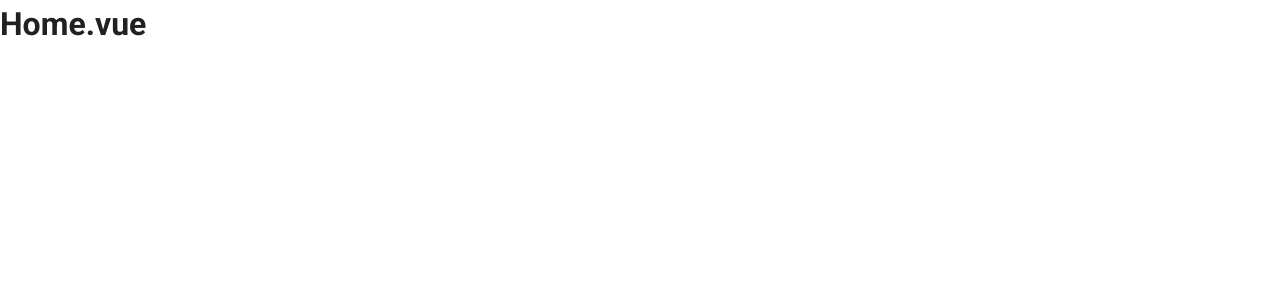
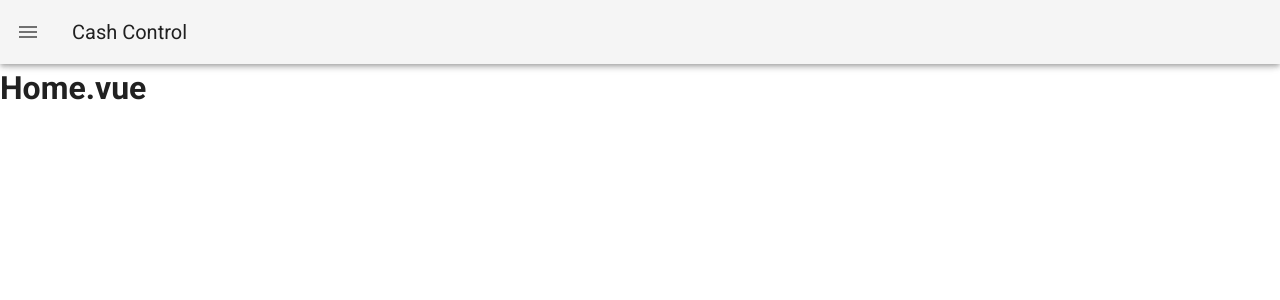
Before and after one commit to lucasromagnoli/cashcontrol-spa, a Vue app: page / in a window 1280 px wide. Shown: the top 300 px of the page. Built offline with nearby package versions, Linux system fonts and the light colour scheme.

Commit message:
Iniciando o layout-master

```diff
--- a/src/App.vue
+++ b/src/App.vue
@@ -1,11 +1,15 @@
 <template>
   <v-app>
+    <the-header-and-sidebar :drawer="drawer" />
     <v-main><router-view></router-view></v-main>
   </v-app>
 </template>
 
 <script>
+import TheHeaderAndSidebar from './components/layout/TheHeaderAndSidebar.vue';
+
 export default {
+  components: { TheHeaderAndSidebar },
   name: 'App',
 };
 </script>
--- /dev/null
+++ b/src/components/layout/TheHeaderAndSidebar.vue
@@ -0,0 +1,28 @@
+<template>
+  <div>
+    <v-navigation-drawer v-model="drawer" app>
+      <v-sheet color="grey lighten-4" class="pa-4">
+        <v-avatar class="mb-5" color="grey darken-1" size="64"></v-avatar>
+        <div>lucasr.romagnoli@gmail.com</div>
+      </v-sheet>
+    </v-navigation-drawer>
+
+    <v-app-bar app>
+      <v-app-bar-nav-icon @click="drawer = !drawer"></v-app-bar-nav-icon>
+      <v-toolbar-title>Cash Control</v-toolbar-title>
+    </v-app-bar>
+  </div>
+</template>
+
+<script>
+export default {
+  data() {
+    return {
+      drawer: false,
+    };
+  },
+};
+</script>
+
+<style>
+</style>
--- /dev/null
+++ b/src/services/base-service.js
@@ -0,0 +1,3 @@
+export default class BaseService {
+// TODO(08/12/2020): Implementar o serviço base
+}
--- a/src/services/http-client.js
+++ b/src/services/http-client.js
@@ -1,3 +1,3 @@
 export default class HttpClient {
-
+// TODO(08/12/2020): Implementar a abstração do axios
 }
```
